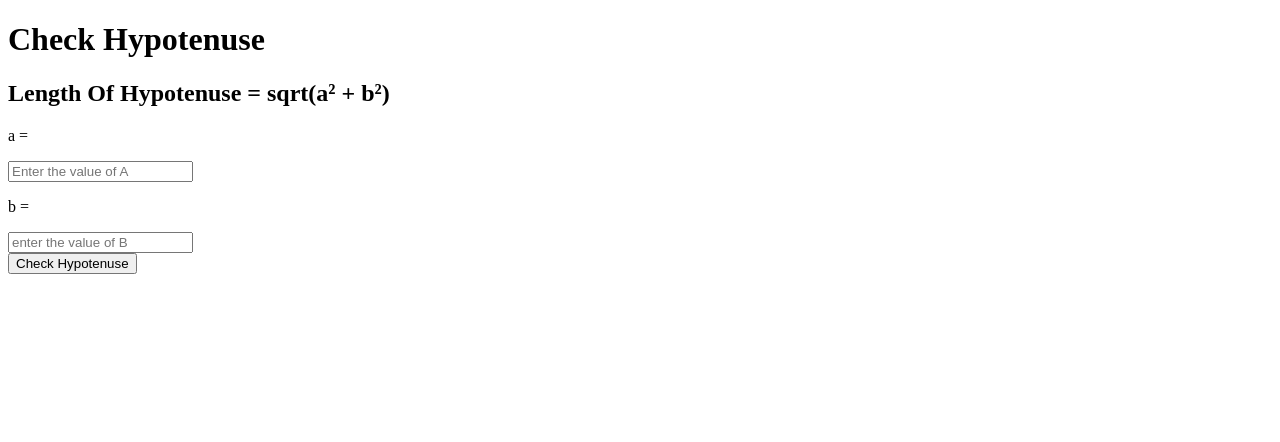
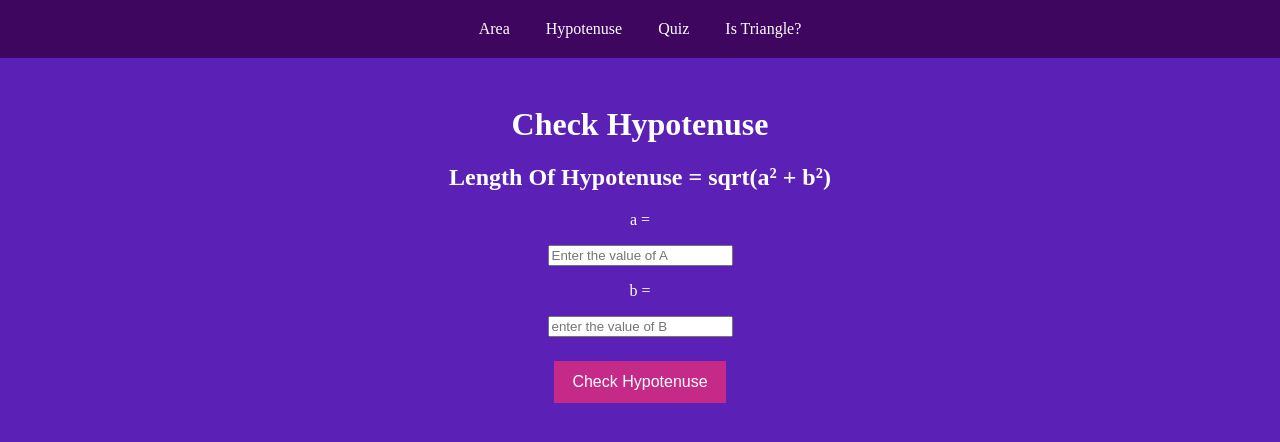
Before and after one commit to pushkarsingh019/Fun-With-Triangles, a plain HTML site: page html Files/hypotenuse.html in a window 1280 px wide. Drawn offline with Linux system fonts and the light colour scheme.

Commit message:
files updated

```diff
--- /dev/null
+++ b/Css/style.css
@@ -0,0 +1,53 @@
+:root {
+    --primary-color : #5b21b6;
+    --secondary-color: #3E065F;
+    --third-color: #C62A88;
+    --forth-color: #8E05C2;
+}
+
+body {
+    margin: 0;
+    padding: 0;
+    text-align: center;
+    background-color: var(--primary-color);
+    color: white;
+}
+
+
+/* Navbar */
+nav {
+    background-color: var(--secondary-color);
+}
+.navbar-list {
+    margin: 0;
+    padding: 20px 16px;
+    list-style: none;
+}
+.navbar-items {
+    display: inline-block;
+    margin-left: 1rem;
+    margin-right: 1rem;
+}
+.navbar-links {
+    text-decoration: none;
+    color: white;
+}
+/* .navbar-links:hover {
+
+} */
+
+/* main content */
+.main {
+    margin: 3rem;
+}
+.cta {
+    margin: 1.5rem;
+    background-color: var(--third-color);
+    border: none;
+    color: white;
+    padding: 12px 18px;
+    text-align: center;
+    text-decoration: none;
+    display: inline-block;
+    font-size: 16px;
+}
--- a/html Files/hypotenuse.html
+++ b/html Files/hypotenuse.html
@@ -5,8 +5,26 @@
     <meta http-equiv="X-UA-Compatible" content="IE=edge">
     <meta name="viewport" content="width=device-width, initial-scale=1.0">
     <title>Hypotenuse</title>
+    <link rel="stylesheet" href="../Css/style.css">
 </head>
 <body>
+
+    <nav>
+        <ul class="navbar-list">
+            <li class="navbar-items"><a
+                class="navbar-links" href="./area.html">Area</a></li>
+            <li class="navbar-items"><a
+                class="navbar-links"    href="./hypotenuse.html">Hypotenuse</a></li>
+            <li class="navbar-items"><a
+                class="navbar-links"
+                href="./quiz.html">Quiz</a></li>
+            <li class="navbar-items"><a
+                class="navbar-links"
+                href="./index.html">Is Triangle?</a></li>
+        </ul>
+    </nav>
+
+    <div class="main">
     <h1>Check Hypotenuse</h1>
     <h2>Length Of Hypotenuse = sqrt(a² + b²)</h2>
     <p>a =</p>
@@ -15,10 +33,11 @@
     <p>b = </p>
     <input type="Number" id="b" placeholder="enter the value of B"  />
     <br>
-    <button id="btn">Check Hypotenuse</button>
+    <button class="cta" id="btn">Check Hypotenuse</button>
     <h3 id="output">
 
     </h3>
+    </div>
 
 
     <script src="../JavaScript Files/hypotenuse.js"></script>
```
Also changed, not shown: html Files/area.html (+19 -1 lines).
